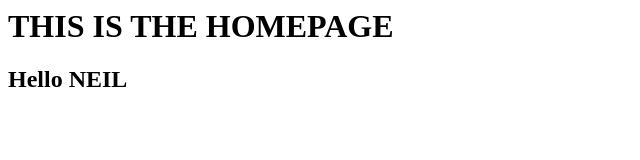
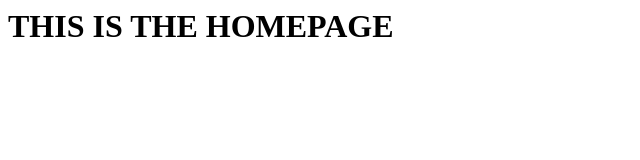
Before and after one commit to jlespartero00/justjanus.tech, a plain HTML site: page index.html in a window 1280 px wide. Shown: the whole page, without its empty margins (0-640 px from the left). Drawn offline with Linux system fonts and the light colour scheme.

Commit message:
Update index.html

```diff
--- a/index.html
+++ b/index.html
@@ -1,2 +1 @@
 <h1>THIS IS THE HOMEPAGE</h1>
-<h2>Hello NEIL</h2>
```
